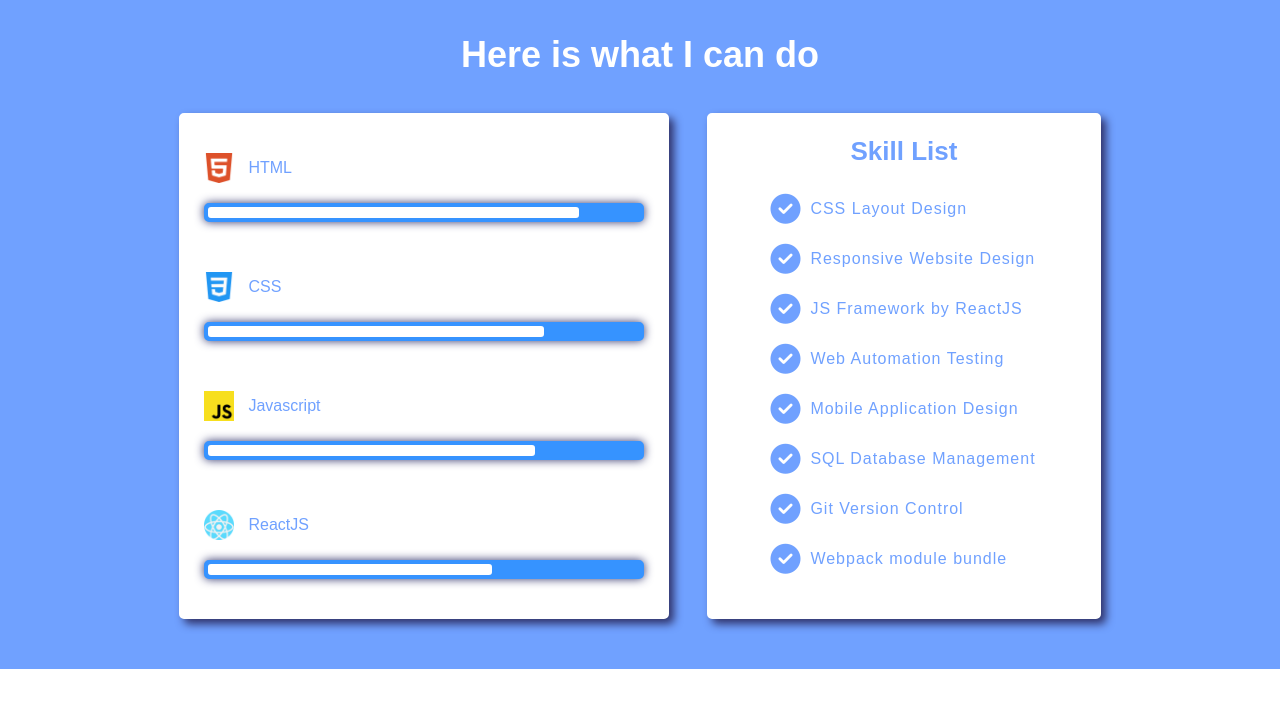
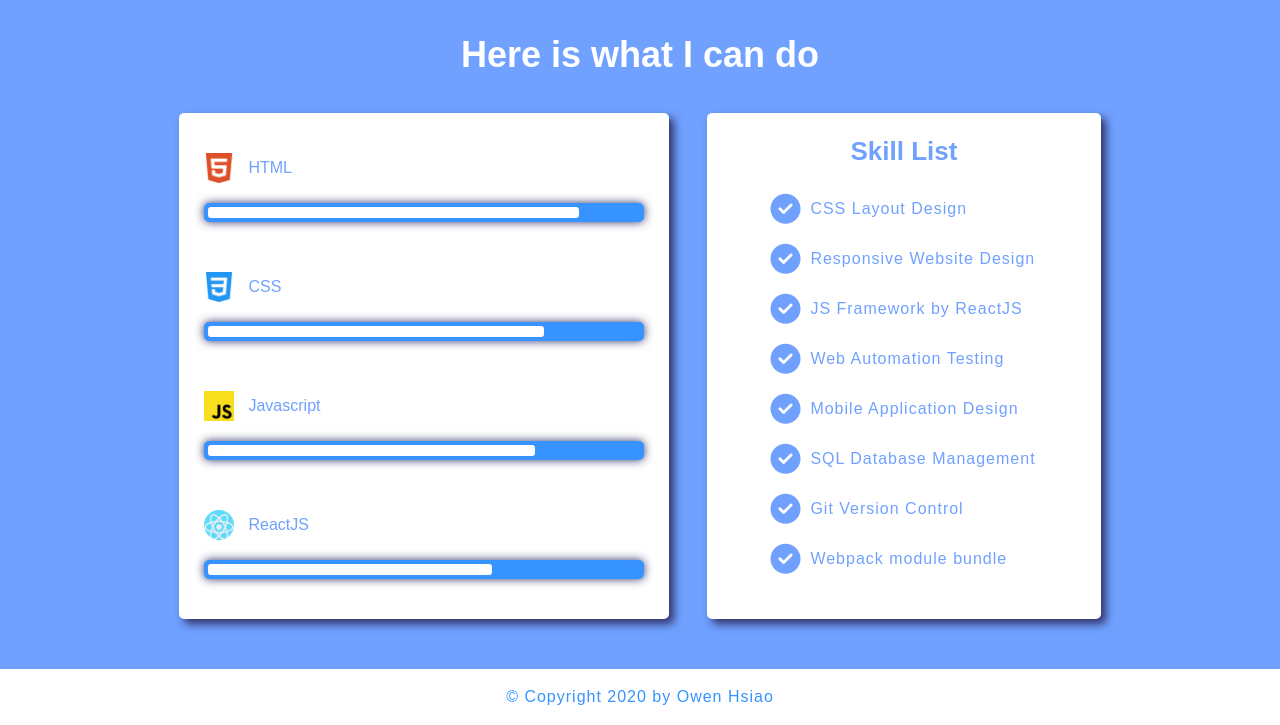
Before and after one commit to Owen824/portfolio, a plain HTML site: page index.html in a window 1280 px wide. Shown: the part 1397-2122 px from the top of the page. Before the commit the page ends 2066 px from the top, so only its background shows below. Drawn offline with Linux system fonts and the light colour scheme.

Commit message:
add footer

```diff
--- a/css/style.css
+++ b/css/style.css
@@ -274,6 +274,14 @@ body{
 .skill .bar .reactjs{
     width: 66%;
 }
+.footer{
+    width: 100%;
+    padding:20px 0;
+    font-size: 16px;
+    letter-spacing: 1px;
+    color:#3693ff;
+    text-align: center;
+}
 
 /* @keyframes html{
     0%{
--- a/index.html
+++ b/index.html
@@ -94,7 +94,7 @@
     <div class="portfolio"></div>
     <div class="contact"></div>
     <div class="footer">
-
+        &copy; Copyright 2020 by Owen Hsiao
     </div>
 </body>
 </html>
```
